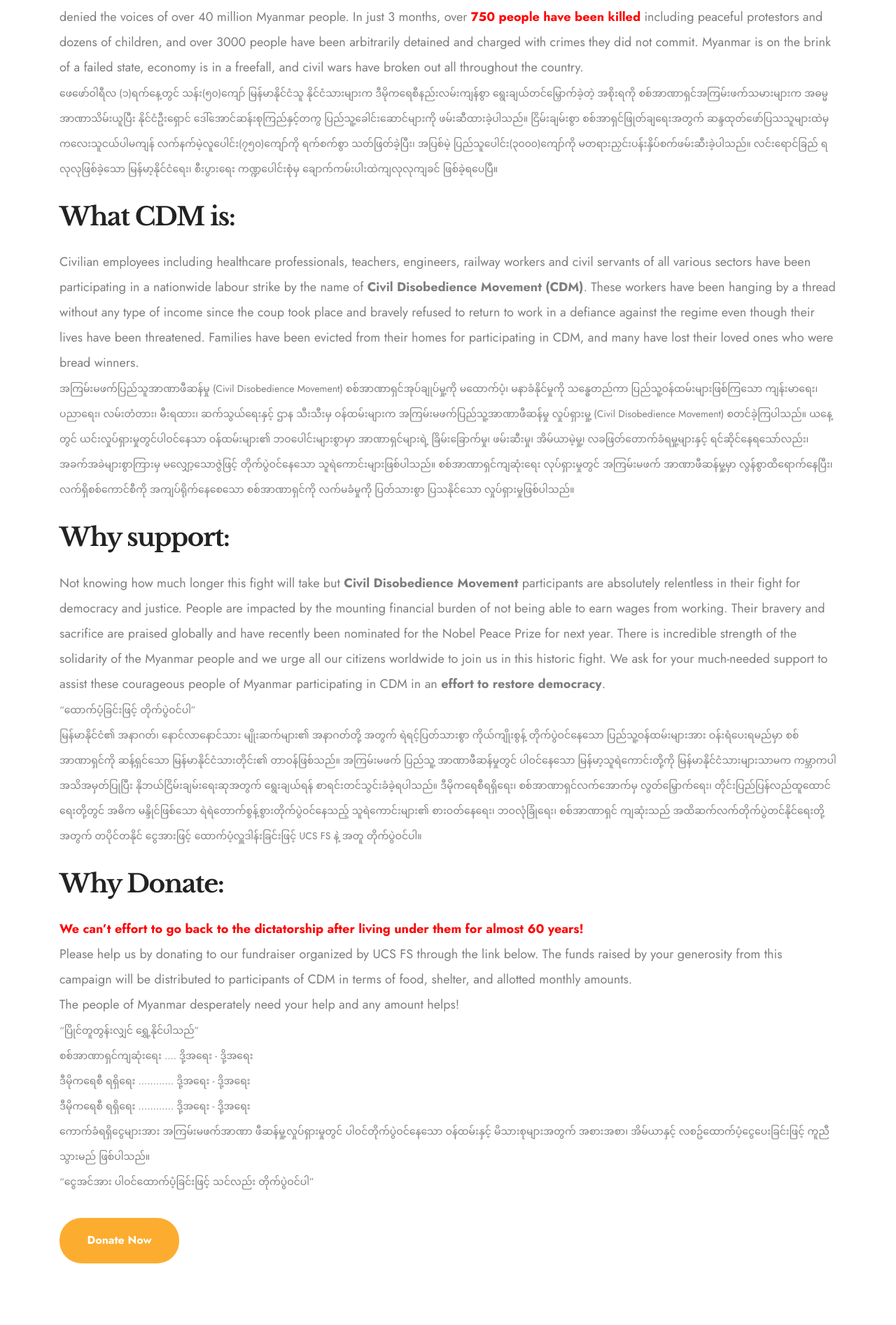
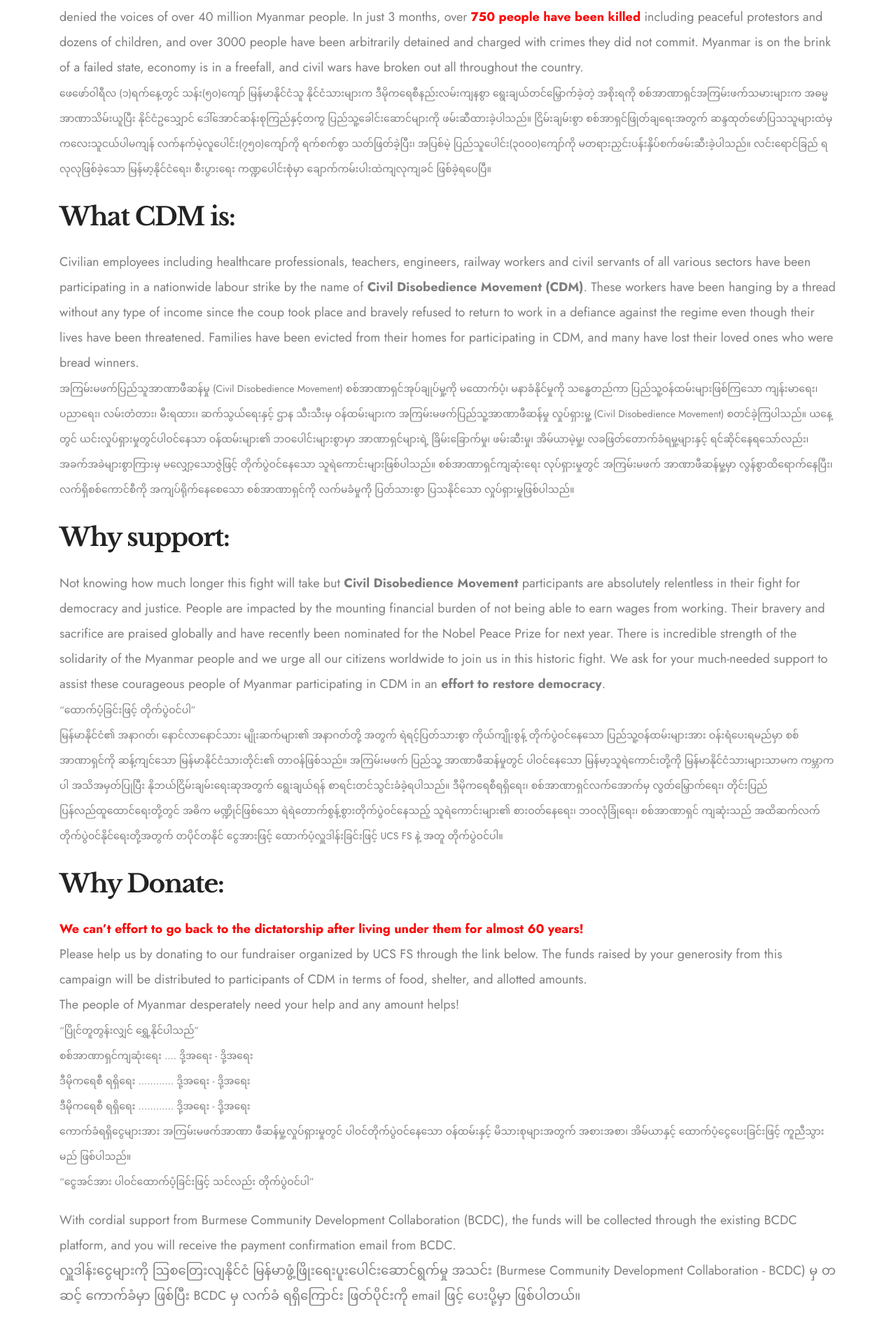
Before and after one commit to sandarma/ucs-alumni, a Next.js app: page / in a window 1280 px wide. Shown: the part 542-2435 px from the top of the page at 70% size. Built offline with nearby package versions, Linux system fonts and the light colour scheme.

Commit message:
fixed contents

```diff
--- a/pages/index.js
+++ b/pages/index.js
@@ -41,7 +41,7 @@ const HomeOne = () => {
             On February 1st 2021, a military coup violently took over the democratically elected government of Myanmar, detained all of its leaders and denied the voices of over 40 million Myanmar people. In just 3 months, over <span style={{color: 'red', fontWeight: 'bold'}}>750 people have been killed</span> including peaceful protestors and dozens of children, and over 3000 people have been arbitrarily detained and charged with crimes they did not commit. Myanmar is on the brink of a failed state, economy is in a freefall, and civil wars have broken out all throughout the country.
             <br/>
             <span style={{fontSize: 14}}>
-            ဖေဖော်ဝါရီလ (၁)ရက်နေ့တွင် သန်း(၅၀)ကျော် မြန်မာနိုင်ငံသူ နိုင်ငံသားများက ဒီမိုကရေစီနည်းလမ်းကျန်စွာ ရွေးချယ်တင်မြှောက်ခဲ့တဲ့ အစိုးရကို စစ်အာဏာရှင်အကြမ်းဖက်သမားများက အဓမ္မအာဏာသိမ်းယူပြီး နိုင်ငံဦးရှောင် ဒေါ်အောင်ဆန်းစုကြည်နှင့်တကွ ပြည်သူ့ခေါင်းဆောင်များကို ဖမ်းဆီထားခဲ့ပါသည်။ ငြိမ်းချမ်းစွာ စစ်အာရှင်ဖြုတ်ချရေးအတွက် ဆန္ဒထုတ်ဖော်ပြသသူများထဲမှ ကလေးသူငယ်ပါမကျန် လက်နက်မဲ့လူပေါင်း(၇၅၀)ကျော်ကို ရက်စက်စွာ သတ်ဖြတ်ခဲ့ပြီး၊ အပြစ်မဲ့ ပြည်သူပေါင်း(၃၀၀၀)ကျော်ကို မတရားညှင်းပန်းနှိပ်စက်ဖမ်းဆီးခဲ့ပါသည်။ လင်းရောင်ခြည် ရလုလုဖြစ်ခဲ့သော မြန်မာ့နိုင်ငံရေး၊ စီးပွားရေး ကဏ္ဍပေါင်းစုံမှ ချောက်ကမ်းပါးထဲကျလုလုကျခင် ဖြစ်ခဲ့ရပေပြီ။
+            ဖေဖော်ဝါရီလ (၁)ရက်နေ့တွင် သန်း(၅၀)ကျော် မြန်မာနိုင်ငံသူ နိုင်ငံသားများက ဒီမိုကရေစီနည်းလမ်းကျနစွာ ရွေးချယ်တင်မြှောက်ခဲ့တဲ့ အစိုးရကို စစ်အာဏာရှင်အကြမ်းဖက်သမားများက အဓမ္မအာဏာသိမ်းယူပြီး နိုင်ငံဥသျှောင် ဒေါ်အောင်ဆန်းစုကြည်နှင့်တကွ ပြည်သူ့ခေါင်းဆောင်များကို ဖမ်းဆီထားခဲ့ပါသည်။ ငြိမ်းချမ်းစွာ စစ်အာရှင်ဖြုတ်ချရေးအတွက် ဆန္ဒထုတ်ဖော်ပြသသူများထဲမှ ကလေးသူငယ်ပါမကျန် လက်နက်မဲ့လူပေါင်း(၇၅၀)ကျော်ကို ရက်စက်စွာ သတ်ဖြတ်ခဲ့ပြီး၊ အပြစ်မဲ့ ပြည်သူပေါင်း(၃၀၀၀)ကျော်ကို မတရားညှင်းပန်းနှိပ်စက်ဖမ်းဆီးခဲ့ပါသည်။ လင်းရောင်ခြည် ရလုလုဖြစ်ခဲ့သော မြန်မာ့နိုင်ငံရေး၊ စီးပွားရေး ကဏ္ဍပေါင်းစုံမှာ ချောက်ကမ်းပါးထဲကျလုကျခင် ဖြစ်ခဲ့ရပေပြီ။
             </span>
             </p>
           </Col>
@@ -64,7 +64,7 @@ const HomeOne = () => {
             <br/>
             <span style={{fontSize: 14}}>
             “ထောက်ပံ့ခြင်းဖြင့် တိုက်ပွဲဝင်ပါ”<br/>
-            မြန်မာနိုင်ငံ၏ အနာဂတ်၊ နောင်လာနောင်သား မျိုးဆက်များ၏ အနာဂတ်တို့ အတွက် ရဲရင့်ပြတ်သားစွာ ကိုယ်ကျိုးစွန့် တိုက်ပွဲဝင်နေသော ပြည်သူ့ဝန်ထမ်းများအား ဝန်းရံပေးရမည်မှာ စစ်အာဏာရှင်ကို ဆန့်ရှင်သော မြန်မာနိုင်ငံသားတိုင်း၏ တာဝန်ဖြစ်သည်။ အကြမ်းမဖက် ပြည်သူ့ အာဏာဖီဆန်မှုတွင် ပါဝင်နေသော မြန်မာ့သူရဲကောင်းတို့ကို မြန်မာနိုင်ငံသားများသာမက ကမ္ဘာကပါ အသိအမှတ်ပြုပြီး နိုဘယ်ငြိမ်းချမ်းရေးဆုအတွက် ရွေးချယ်ရန် စာရင်းတင်သွင်းခံခဲ့ရပါသည်။ ဒီမိုကရေစီရရှိရေး၊ စစ်အာဏာရှင်လက်အောက်မှ လွတ်မြှောက်ရေး၊ တိုင်းပြည်ပြန်လည်ထူထောင်ရေးတို့တွင် အဓိက မန္ဒိုင်ဖြစ်သော ရဲရဲတောက်စွန့်စွားတိုက်ပွဲဝင်နေသည့် သူရဲကောင်းများ၏ စားဝတ်နေရေး၊ ဘဝလုံခြုံရေး၊ စစ်အာဏာရှင် ကျဆုံးသည် အထိဆက်လက်တိုက်ပွဲတင်နိုင်ရေးတို့အတွက် တပိုင်တနိုင် ငွေအားဖြင့် ထောက်ပံ့လှူဒါန်းခြင်းဖြင့် UCS FS နဲ့ အတူ တိုက်ပွဲဝင်ပါ။
+            မြန်မာနိုင်ငံ၏ အနာဂတ်၊ နောင်လာနောင်သား မျိုးဆက်များ၏ အနာဂတ်တို့ အတွက် ရဲရင့်ပြတ်သားစွာ ကိုယ်ကျိုးစွန့် တိုက်ပွဲဝင်နေသော ပြည်သူ့ဝန်ထမ်းများအား ဝန်းရံပေးရမည်မှာ စစ်အာဏာရှင်ကို ဆန့်ကျင်သော မြန်မာနိုင်ငံသားတိုင်း၏ တာဝန်ဖြစ်သည်။ အကြမ်းမဖက် ပြည်သူ့ အာဏာဖီဆန်မှုတွင် ပါဝင်နေသော မြန်မာ့သူရဲကောင်းတို့ကို မြန်မာနိုင်ငံသားများသာမက ကမ္ဘာကပါ အသိအမှတ်ပြုပြီး နိုဘယ်ငြိမ်းချမ်းရေးဆုအတွက် ရွေးချယ်ရန် စာရင်းတင်သွင်းခံခဲ့ရပါသည်။ ဒီမိုကရေစီရရှိရေး၊ စစ်အာဏာရှင်လက်အောက်မှ လွတ်မြှောက်ရေး၊ တိုင်းပြည်ပြန်လည်ထူထောင်ရေးတို့တွင် အဓိက မဏ္ဍိုင်ဖြစ်သော ရဲရဲတောက်စွန့်စွားတိုက်ပွဲဝင်နေသည့် သူရဲကောင်းများ၏ စားဝတ်နေရေး၊ ဘဝလုံခြုံရေး၊ စစ်အာဏာရှင် ကျဆုံးသည် အထိဆက်လက်တိုက်ပွဲ၀င်နိုင်ရေးတို့အတွက် တပိုင်တနိုင် ငွေအားဖြင့် ထောက်ပံ့လှူဒါန်းခြင်းဖြင့် UCS FS နဲ့ အတူ တိုက်ပွဲဝင်ပါ။
             </span>
             </p>
           </Col>
@@ -72,7 +72,7 @@ const HomeOne = () => {
         <Row style={{marginBottom: 20}}>
           <Col md={12}>
             <h3>Why Donate:</h3>
-            <p><span style={{color: 'red', fontWeight: 'bold'}}>We can’t effort to go back to the dictatorship after living under them for almost 60 years!</span> <br />Please help us by donating to our fundraiser organized by UCS FS through the link below. The funds raised by your generosity from this campaign will be distributed to participants of CDM in terms of food, shelter, and allotted monthly amounts.<br/>
+            <p><span style={{color: 'red', fontWeight: 'bold'}}>We can’t effort to go back to the dictatorship after living under them for almost 60 years!</span> <br />Please help us by donating to our fundraiser organized by UCS FS through the link below. The funds raised by your generosity from this campaign will be distributed to participants of CDM in terms of food, shelter, and allotted amounts.<br/>
             The people of Myanmar desperately need your help and any amount helps!
             <br/>
             <span style={{fontSize: 14}}>
@@ -80,9 +80,18 @@ const HomeOne = () => {
             စစ်အာဏာရှင်ကျဆုံးရေး …. ဒို့အရေး - ဒို့အရေး<br/>
             ဒီမိုကရေစီ ရရှိရေး ………… ဒို့အရေး - ဒို့အရေး<br/>
             ဒီမိုကရေစီ ရရှိရေး ………… ဒို့အရေး - ဒို့အရေး<br/>
-            ကောက်ခံရရှိငွေများအား အကြမ်းမဖက်အာဏာ ဖီဆန်မှု့လှုပ်ရှားမှုတွင် ပါဝင်တိုက်ပွဲဝင်နေသော ဝန်ထမ်းနှင့် မိသားစုများအတွက် အစားအစာ၊ အိမ်ယာနှင့် လစဥ်ထောက်ပံ့ငွေပေးခြင်းဖြင့် ကူညီသွားမည် ဖြစ်ပါသည်။<br/>
+            ကောက်ခံရရှိငွေများအား အကြမ်းမဖက်အာဏာ ဖီဆန်မှု့လှုပ်ရှားမှုတွင် ပါဝင်တိုက်ပွဲဝင်နေသော ဝန်ထမ်းနှင့် မိသားစုများအတွက် အစားအစာ၊ အိမ်ယာနှင့် ထောက်ပံ့ငွေပေးခြင်းဖြင့် ကူညီသွားမည် ဖြစ်ပါသည်။<br/>
             “ငွေအင်အား ပါဝင်ထောက်ပံ့ခြင်းဖြင့် သင်လည်း တိုက်ပွဲဝင်ပါ”
             </span>
+            </p>
+          </Col>
+        </Row>
+        <Row style={{marginBottom: 20}}>
+          <Col md={12}>
+            <p>
+            With cordial support from Burmese Community Development Collaboration (BCDC), the funds will be collected through the existing BCDC platform, and you will receive the payment confirmation email from BCDC.
+            <br/>
+            လှူဒါန်းငွေများကို ဩစတြေးလျနိုင်ငံ မြန်မာဖွံ့ဖြိုးရေးပူးပေါင်းဆောင်ရွက်မှု အသင်း (Burmese Community Development Collaboration - BCDC) မှ တဆင့် ကောက်ခံမှာ ဖြစ်ပြီး BCDC မှ လက်ခံ ရရှိကြောင်း ဖြတ်ပိုင်းကို email ဖြင့် ပေးပို့မှာ ဖြစ်ပါတယ်။
             </p>
             <p>
               <Link href="https://www.userroll.com/site/register/t201jaf">
```
